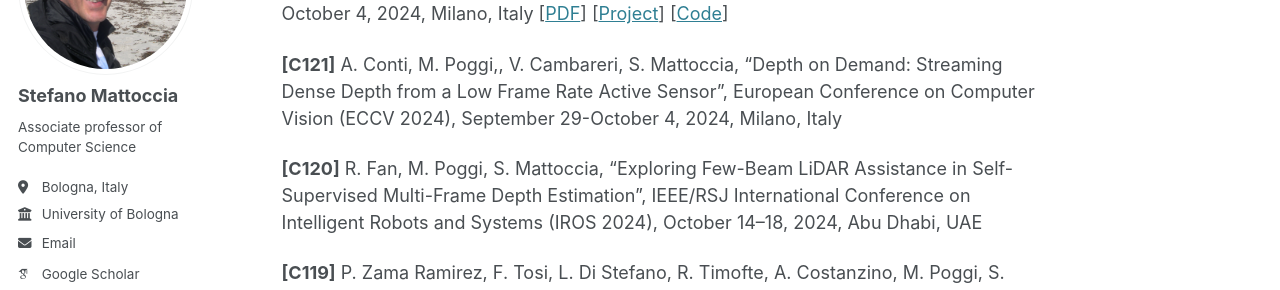
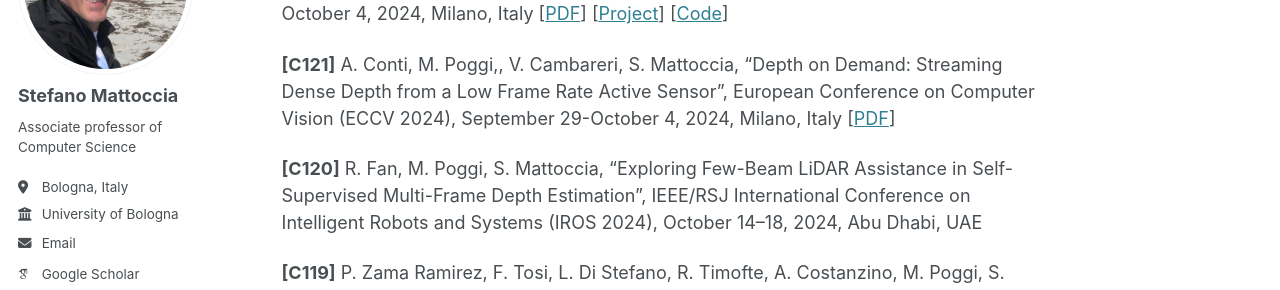
Before and after one commit to stefanomattoccia/stefanomattoccia.github.io, a Jekyll site: the page built from _pages/publications.md, in a window 1280 px wide and 900 px high, scrolled down 4405 px. Shown: the part 206-496 px from the top of the window. Built offline with Jekyll 4.4.1, drawn with Linux system fonts in a browser that asks for light colours; some web fonts are replaced.

Commit message:
Update publications.md

```diff
--- a/_pages/publications.md
+++ b/_pages/publications.md
@@ -97,7 +97,7 @@ International Conference and Workshop papers
 
 **[C122]** L. Bartolomei, M. Poggi, A. Conti, S. Mattoccia, “LiDAR-Event Stereo Fusion with Hallucinations”, European Conference on Computer Vision (ECCV 2024), September 29-October 4, 2024, Milano, Italy [[PDF](https://arxiv.org/pdf/2408.04633)] [[Project](https://eventvppstereo.github.io/)] [[Code](https://github.com/bartn8/eventvppstereo/)]
 
-**[C121]** A. Conti, M. Poggi,, V. Cambareri, S. Mattoccia, “Depth on Demand: Streaming Dense Depth from a Low Frame Rate Active Sensor”, European Conference on Computer Vision (ECCV 2024), September 29-October 4, 2024, Milano, Italy
+**[C121]** A. Conti, M. Poggi,, V. Cambareri, S. Mattoccia, “Depth on Demand: Streaming Dense Depth from a Low Frame Rate Active Sensor”, European Conference on Computer Vision (ECCV 2024), September 29-October 4, 2024, Milano, Italy [[PDF](https://arxiv.org/pdf/2409.08277)]
 
 **[C120]** R. Fan, M. Poggi, S. Mattoccia, “Exploring Few-Beam LiDAR Assistance in Self-Supervised Multi-Frame Depth Estimation”, IEEE/RSJ International Conference on Intelligent Robots and Systems (IROS 2024), October 14–18, 2024, Abu Dhabi, UAE
 
```
